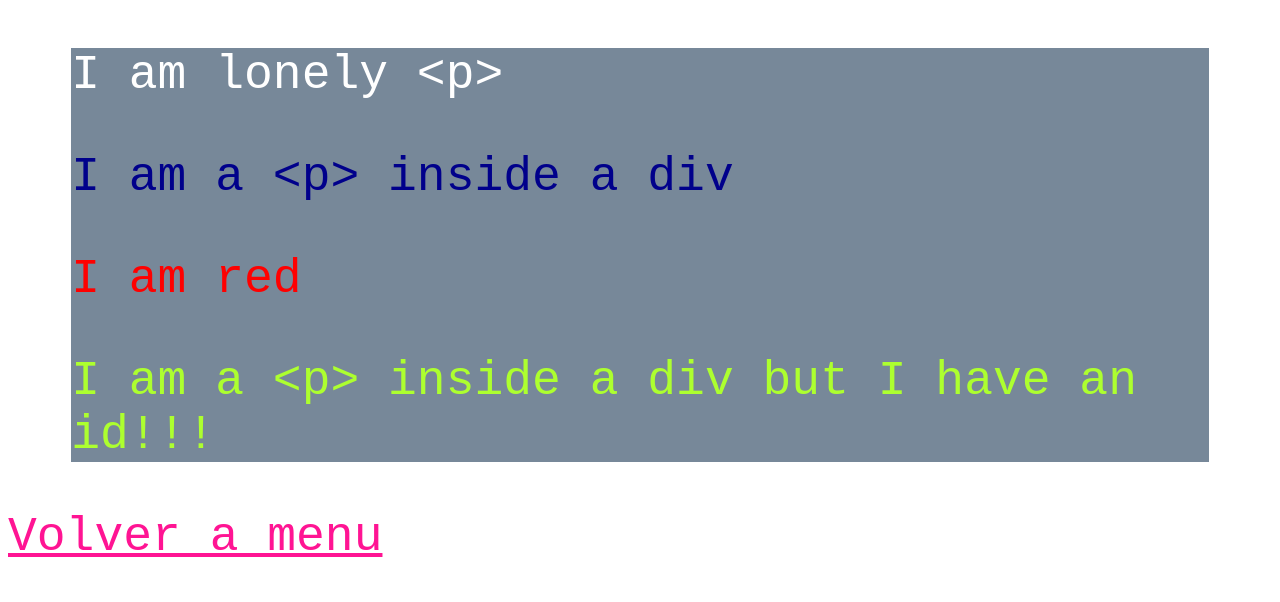
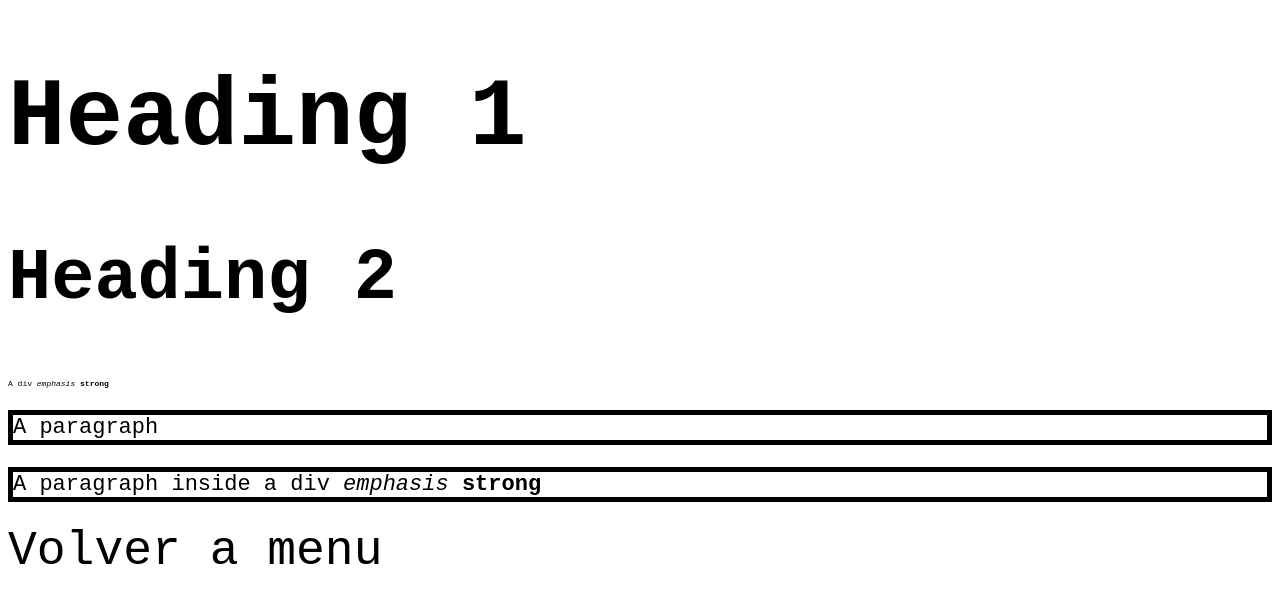
Before and after one commit to sirpoint/css-training, a website: page layout-01/src/index.html in a window 1280 px wide. Drawn offline with Linux system fonts and the light colour scheme.

Commit message:
End Inheritance

```diff
--- a/layout-01/src/content/site.css
+++ b/layout-01/src/content/site.css
@@ -6,28 +6,21 @@ body {
     font-size: 3rem;
 }
 
-* { /*000*/
-    color: deeppink;
+a { /*000*/
+    text-decoration: none;
+    color: black;
 }
 
-p { /*001*/
-    color: white;
-}
-
-div p { /*002*/
-    color: darkblue;
-}
-
-.red { /*010*/
-    color: red;
-}
-
-#lemoncode { /*100*/
+a:hover {
     color: greenyellow;
 }
 
-.container {
-    width: 90%;
-    margin: 0 auto;
-    background-color: lightslategray;
+div {
+    font-size: 8px;
 }
+
+p {
+    font-size: 22px;
+    border-style: solid;
+    border-width: 5px;
+}
--- a/layout-01/src/index.html
+++ b/layout-01/src/index.html
@@ -8,14 +8,21 @@
     <title>Document</title>
 </head>
 <body>
-    <section class="container">
-        <p>I am lonely &ltp&gt</p>
-        <div>
-            <p>I am a &ltp&gt inside a div</p>
-            <p class="red">I am red</p>
-            <p class="red" id="lemoncode">I am a &ltp&gt inside a div but I have an id!!!</p>
-        </div>
-    </section>
+    <h1>Heading 1</h1>
+    <h2>Heading 2</h2>
+    <div>
+        A div
+        <em>emphasis</em>
+        <strong>strong</strong>
+    </div>
+    <p>A paragraph</p>
+    <div>
+        <p>
+            A paragraph inside a div
+            <em>emphasis</em>
+            <strong>strong</strong>
+        </p>
+    </div>
     <a href="#">Volver a menu</a>
 </body>
 </html>
```
Also changed, not shown: layout-01/Notes.md (+6 -0 lines).
